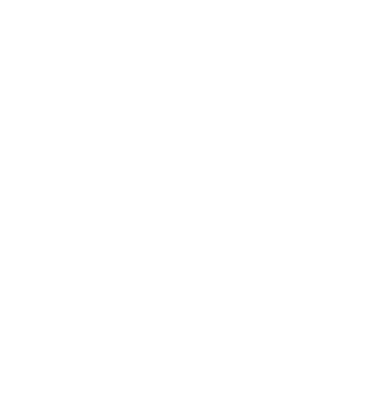
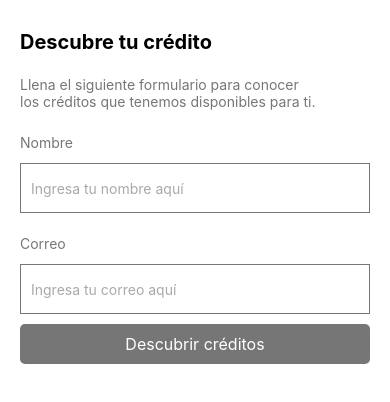
Before and after one commit to ivansmorales/credit-react-native, a React Native app: screen / in a window 390 px wide. Shown: the top 402 px of the page. Built offline with nearby package versions, Linux system fonts and the light colour scheme.

Commit message:
Add initial flow for get a credit

```diff
--- a/src/main.tsx
+++ b/src/main.tsx
@@ -1,12 +1,29 @@
-import React from "react";
+import React, { useState } from "react";
 import { View } from "react-native";
 import Constants from "expo-constants";
+import GetYourCredit from "./wizard/GetYourCredit";
+import CongratsModal from "./wizard/CongratsModal";
+import ConfirmYourCredit from "./wizard/ConfirmYourCredit";
 
 const Main = () => {
+  const [wizardStep, setWizardStep] = useState<"step1" | "step2">("step1");
+  const [modalVisible, setModalVisible] = useState(false);
+
   return (
     <View
       style={{ marginTop: Constants.statusBarHeight, flexGrow: 1, padding: 20 }}
-    ></View>
+    >
+      {wizardStep === "step1" && <GetYourCredit setShow={setModalVisible} />}
+      {modalVisible && (
+        <CongratsModal
+          onSuccess={() => {
+            setModalVisible(false);
+            setWizardStep("step2");
+          }}
+        />
+      )}
+      {wizardStep === "step2" && !modalVisible && <ConfirmYourCredit />}
+    </View>
   );
 };
 
--- /dev/null
+++ b/src/wizard/ConfirmYourCredit.tsx
@@ -0,0 +1,20 @@
+import React from "react";
+
+import CustomButton from "../components/CustomButton";
+import CustomText from "../components/CustomText";
+
+export default function ConfirmYourCredit({ setShow }: any) {
+  return (
+    <>
+      <CustomText fontSize="header">Acepta tu crédito</CustomText>
+      <CustomText fontSize="header">
+        Confirma que has seleccionado el crédito deseado
+      </CustomText>
+      <CustomText fontSize="header" variant="secondary">
+        Crédito seleccionado
+      </CustomText>
+
+      <CustomButton title="Contratar" onPress={() => setShow(true)} />
+    </>
+  );
+}
--- /dev/null
+++ b/src/wizard/CongratsModal.tsx
@@ -0,0 +1,50 @@
+import React from "react";
+import { Modal, StyleSheet, View } from "react-native";
+
+import CustomButton from "../components/CustomButton";
+import CustomText from "../components/CustomText";
+
+export default function CongratsModal({ onSuccess }: any) {
+  return (
+    <View style={styles.centeredView}>
+      <Modal animationType="slide" transparent={true} visible={true}>
+        <View style={styles.centeredView}>
+          <View style={styles.modalView}>
+            <CustomText fontSize="header">¡Felicidades!</CustomText>
+            <CustomText>
+              Encontramos estos créditos perfectos para ti:
+            </CustomText>
+            <CustomButton
+              title="Seleccionar crédito"
+              onPress={() => onSuccess()}
+            />
+          </View>
+        </View>
+      </Modal>
+    </View>
+  );
+}
+
+const styles = StyleSheet.create({
+  centeredView: {
+    flex: 1,
+    justifyContent: "center",
+    alignItems: "center",
+    marginTop: 22,
+  },
+  modalView: {
+    margin: 20,
+    backgroundColor: "white",
+    borderRadius: 20,
+    padding: 35,
+    alignItems: "center",
+    shadowColor: "#000",
+    shadowOffset: {
+      width: 0,
+      height: 2,
+    },
+    shadowOpacity: 0.25,
+    shadowRadius: 4,
+    elevation: 5,
+  },
+});
--- /dev/null
+++ b/src/wizard/GetYourCredit.tsx
@@ -0,0 +1,33 @@
+import React from "react";
+
+import CustomButton from "../components/CustomButton";
+import CustomTextInput from "../components/CustomTextInput";
+import CustomText from "../components/CustomText";
+
+type Props = {
+  setShow: React.Dispatch<React.SetStateAction<boolean>>;
+};
+
+export default function GetYourCredit({ setShow }: Props) {
+  return (
+    <>
+      <CustomText fontSize="large">Descubre tu crédito</CustomText>
+      <CustomText variant="secondary">
+        Llena el siguiente formulario para conocer {"\n"}los créditos que
+        tenemos disponibles para ti.
+      </CustomText>
+
+      <CustomText variant="secondary">Nombre</CustomText>
+      <CustomTextInput placeholder="Ingresa tu nombre aquí" />
+
+      <CustomText variant="secondary">Correo</CustomText>
+      <CustomTextInput placeholder="Ingresa tu correo aquí" />
+
+      <CustomButton
+        title="Descubrir créditos"
+        onPress={() => setShow(true)}
+        disabled={true}
+      />
+    </>
+  );
+}
```
